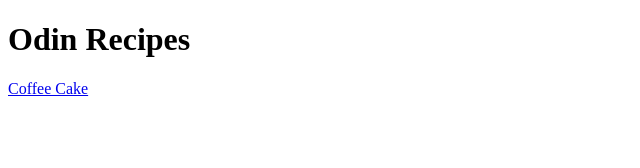
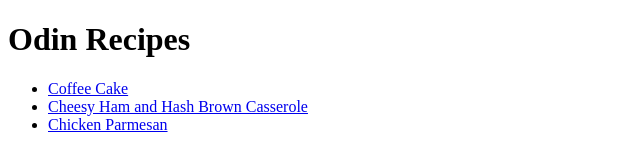
Before and after one commit to DalviL22/odin-recipes, a plain HTML site: page index.html in a window 1280 px wide. Shown: the whole page, without its empty margins (0-640 px from the left). Drawn offline with Linux system fonts and the light colour scheme.

Commit message:
Index.html expanded recipes links
Added link to chicken parm recipe
Added link to casserole recipe

```diff
--- a/index.html
+++ b/index.html
@@ -6,6 +6,17 @@
   </head>
   <body>
     <h1>Odin Recipes</h1>
-    <a href="recipes/coffee-cake.html"> Coffee Cake</a>
+    <ul>
+        <li>
+            <a href="recipes/coffee-cake.html"> Coffee Cake</a>
+        </li>
+        <li>
+             <a href="recipes/ham-hashbrown-casserole.html"> Cheesy Ham and Hash Brown Casserole</a>
+        </li>
+        <li>
+            <a href="recipes/chicken-parm.html"> Chicken Parmesan</a>
+       </li>
+    </ul>
+
   </body>
 </html>
```
